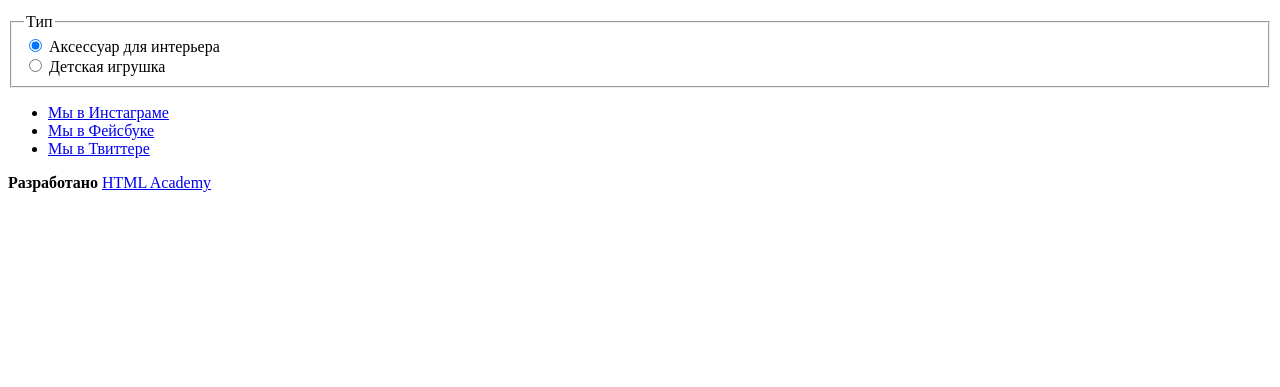
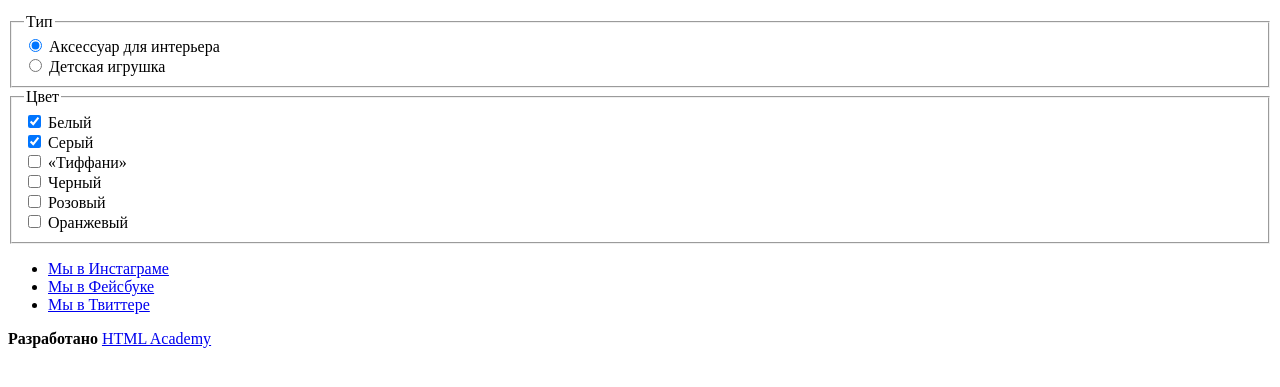
Before and after one commit to novidee/132535-mishka, a website: page source/form.html in a window 1280 px wide. Shown: the part 257-644 px from the top of the page. Drawn offline with Linux system fonts and the light colour scheme.

Commit message:
Добавляет чекбоксы выбора цвета

```diff
--- a/source/form.html
+++ b/source/form.html
@@ -52,6 +52,35 @@
                 игрушка</label>
             </div>
           </fieldset>
+          <fieldset class="form__fieldset">
+            <legend class="form__legend">Цвет</legend>
+            <div class="form__field checkbox checkbox--checked">
+              <input class="checkbox__control" type="checkbox" id="color-white"
+                checked>
+              <label class="checkbox__label" for="color-white">Белый</label>
+            </div>
+            <div class="form__field checkbox checkbox--checked">
+              <input class="checkbox__control" type="checkbox" id="color-gray"
+                checked>
+              <label class="checkbox__label" for="color-gray">Серый</label>
+            </div>
+            <div class="form__field checkbox">
+              <input class="checkbox__control" type="checkbox" id="color-tiffany">
+              <label class="checkbox__label" for="color-tiffany">«Тиффани»</label>
+            </div>
+            <div class="form__field checkbox">
+              <input class="checkbox__control" type="checkbox" id="color-black">
+              <label class="checkbox__label" for="color-black">Черный</label>
+            </div>
+            <div class="form__field checkbox">
+              <input class="checkbox__control" type="checkbox" id="color-pink">
+              <label class="checkbox__label" for="color-pink">Розовый</label>
+            </div>
+            <div class="form__field checkbox">
+              <input class="checkbox__control" type="checkbox" id="color-orange">
+              <label class="checkbox__label" for="color-orange">Оранжевый</label>
+            </div>
+          </fieldset>
         </form>
       </section>
     </main>
```
